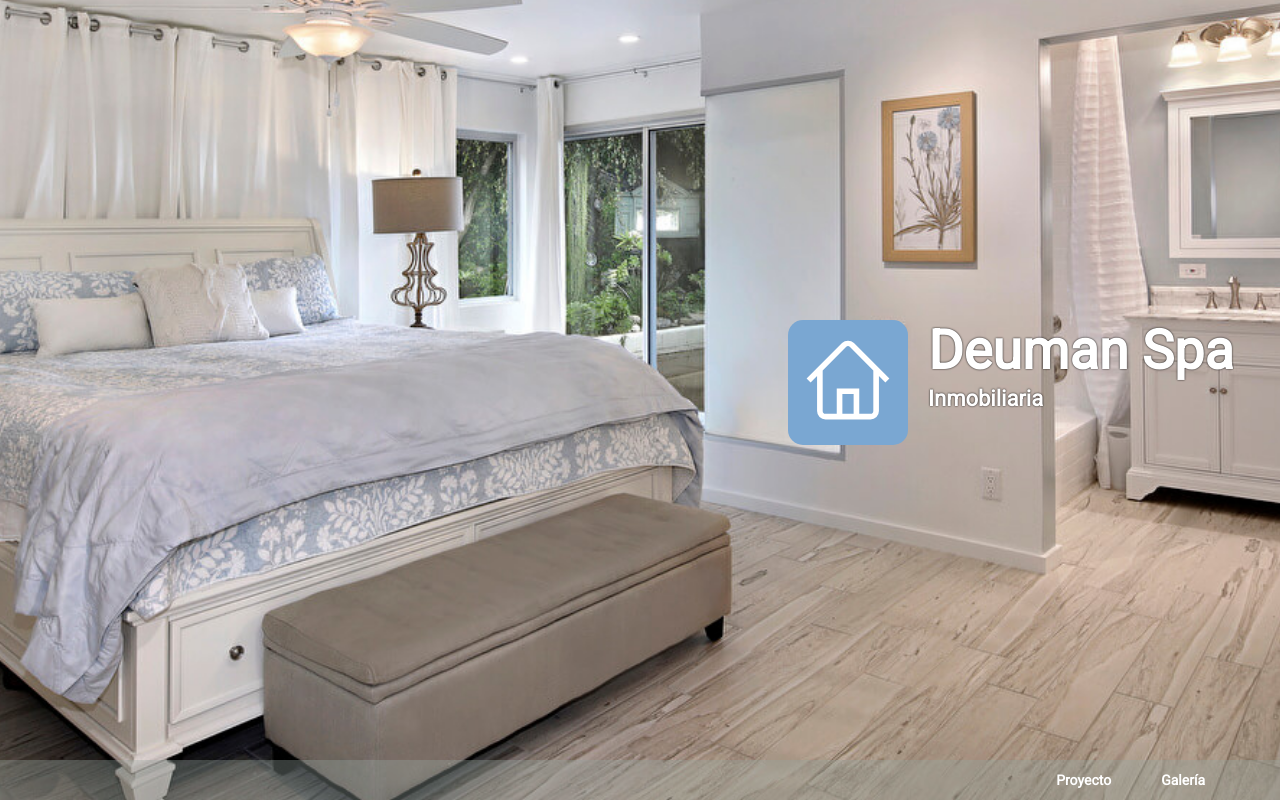
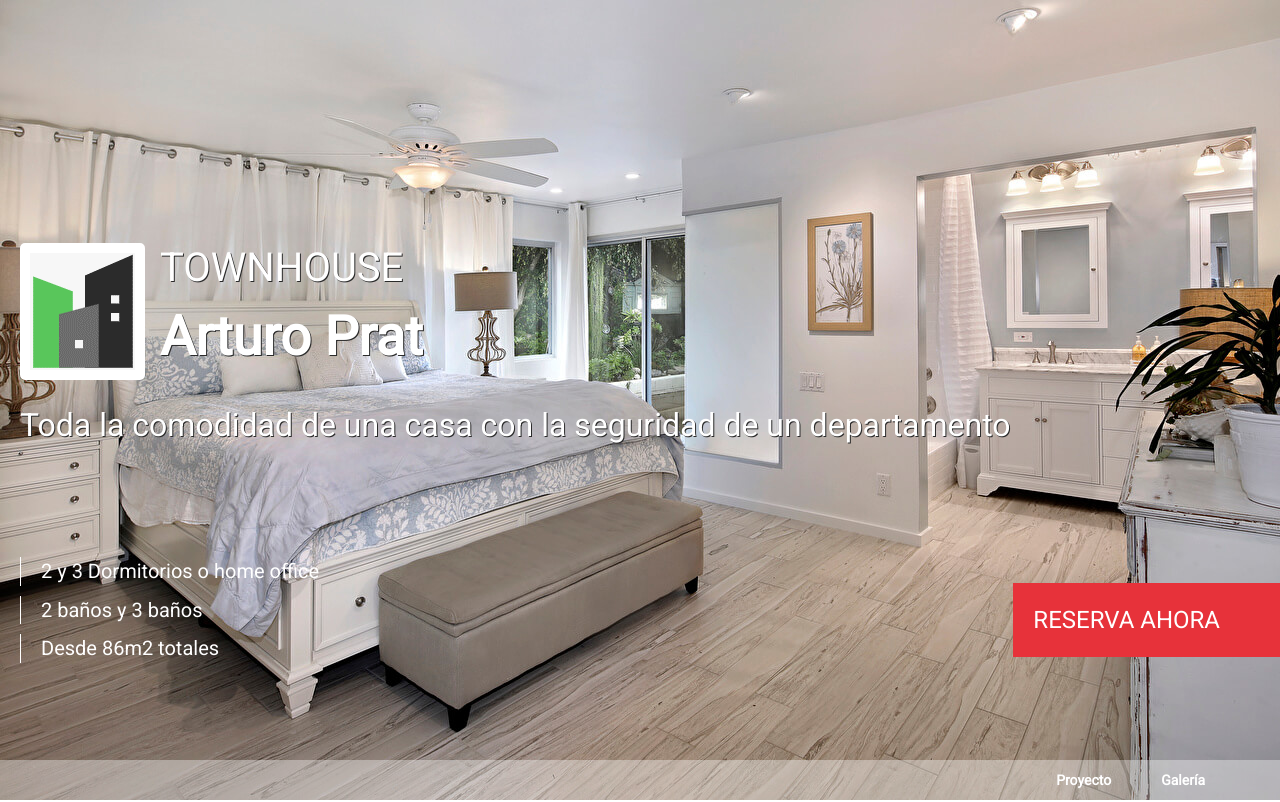
Before and after one commit to mixoO-O/arturo-prat-townhouse, a Next.js app: page / in a window 1280 px wide. Shown: the top 802 px of the page. Built offline with nearby package versions, Linux system fonts and the light colour scheme.

Commit message:
header has been updated

```diff
--- a/components/HeaderImage/HeaderImage.module.scss
+++ b/components/HeaderImage/HeaderImage.module.scss
@@ -1,41 +1,178 @@
 @import '/styles/vars.scss';
 
-$first-cut: 1050px;
-$second-cut: 810px;
-$third-cut: 620px;
-
-@mixin header-base {
+.headerWrapper {
   width: 100vw;
-  background-color: $secondary-light-color;
+  height: 100vh;
 }
 
-.headerFull {
-  @include header-base;
-  height: 100vh;
+.headerBackground {
+  width: 100% !important;
+  height: 100vh !important;
+  background-size: 100% !important;
+  background: url("/houses/house_2.jpg") no-repeat;
+  background-color: #2b2b2b;
 
-  @media screen and (max-width: $first-cut) {
-    height: 80vh;
+  @media screen and (max-width: $desktop-size) {
+    background-size: 140% !important;
+    background-position: center;
   }
 
-  @media screen and (max-width: $second-cut) {
-    height: 60vh;
+  @media screen and (max-width: $tablet-size) {
+    background-size: 200% !important;
+    background-position: center;
   }
 
-  @media screen and (max-width: $third-cut) {
-    height: 40vh;
+  @media screen and (max-width: $mobile-size) {
+    background-size: 400% !important;
+    background-position: center;
   }
 }
 
-.headerMid {
-  @include header-base;
-  height: 80vh;
+.headerLayout {
+  width: 100vw;
+  height: 100vh;
+  margin-top: -100vh;
 
+  display: grid;
+  grid-template-columns: .7fr .3fr;
+  grid-template-rows: .5fr .15fr .25fr;
 
-  @media screen and (max-width: $first-cut) {
-    height: 60vh;
+  @media screen and (max-width: $tablet-size) {
+    grid-template-columns: .6fr .4fr;
   }
 
-  @media screen and (max-width: $second-cut) {
-    height: 40vh;
+  @media screen and (max-width: $mobile-size) {
+    grid-template-columns: 1fr;
+    grid-template-rows: .4fr .2fr .2fr .2fr;
   }
 }
+
+.headerTitle {
+  grid-area: 1 / 1 / 2 / 3;
+  display: flex;
+  align-items: flex-end;
+  padding: 20px;
+
+  & div {
+    display: grid;
+    grid-template-columns: 140px 100%;
+    grid-template-rows: repeat(2, auto);
+    width: 100%;
+    text-shadow: 1px 1px #2b2b2b;
+
+    & img {
+      grid-area: 1 / 1 / 3 / 2;
+      border: 10px solid #FFF;
+      border-radius: 5px;
+      margin-right: 15px;
+    }
+
+    & h2 {
+      grid-area: 1 / 2 / 2 / 3;
+      font-size: 40px;
+      font-weight: 100;
+      color: #FFF;
+
+      @media screen and (max-width: $tablet-size) {
+        font-size: 35px;
+      }
+
+      @media screen and (max-width: $mobile-size) {
+        font-size: 24px;
+      }
+    }
+
+    & h1 {
+      grid-area: 2 / 2 / 3 / 3;
+      font-size: 54px;
+      font-weight: 600;
+      width: 100%;
+      color: #FFF;
+
+      @media screen and (max-width: $tablet-size) {
+        font-size: 48px;
+      }
+
+      @media screen and (max-width: $mobile-size) {
+        font-size: 32px;
+      }
+    }
+  }
+
+  @media screen and (max-width: $mobile-size) {
+    grid-area: 1 / 1 / 2 / 2;
+  }
+}
+
+.headerSubtitle {
+  grid-area: 2 / 1 / 3 / 3;
+  padding: 0 20px;
+
+  & h2 {
+    font-size: 32px;
+    color: #FFF;
+    text-shadow: 1px 1px #2b2b2b;
+    font-weight: 400;
+    overflow: hidden;
+
+    @media screen and (max-width: $tablet-size) {
+      font-size: 28px;
+    }
+
+    @media screen and (max-width: $mobile-size) {
+      font-size: 22px;
+      line-height: 30px;
+    }
+  }
+
+  @media screen and (max-width: $mobile-size) {
+    grid-area: 2 / 1 / 3 / 2;
+    display: flex;
+    align-items: center;
+  }
+}
+
+.headerList {
+  grid-area: 3 / 1 / 4 / 2;
+  display: flex;
+  align-items: center;
+
+  & ul {
+    list-style: none;
+
+    & li {
+      color: #FFF;
+      font-size: 20px;
+      font-weight: 400;
+      margin: 0 20px 10px 20px;
+      padding-left: 20px;
+      border-left: solid 1px #FFF;
+    }
+  }
+
+  @media screen and (max-width: $mobile-size) {
+    grid-area: 3 / 1 / 4 / 2;
+    align-items: flex-start;
+  }
+}
+
+.headerReservation {
+  grid-area: 3 / 2 / 4 / 3;
+  display: flex;
+  align-items: center;
+  justify-content: flex-end;
+
+  & div {
+    background-color: #e7323a;
+    padding: 20px 60px 20px 20px;
+    font-size: 24px;
+    color: #FFF;
+    max-width: 300px;
+    text-align: center;
+  }
+
+  @media screen and (max-width: $mobile-size) {
+    grid-area: 4 / 1 / 5 / 2;
+    justify-content: flex-start;
+  }
+}
--- a/components/HeaderImage/ImageBackground/ImageBackground.module.scss
+++ /dev/null
@@ -1,56 +0,0 @@
-@mixin base-image {
-  width: 100%;
-  height: 100%;
-  background-size: 180%;
-  background: url("/houses/house_2.jpg") no-repeat;
-  min-width: 410px;
-}
-
-.imageMovement {
-  @include base-image;
-  background-size: 180%;
-  animation: movement 10s both linear;
-}
-
-.imageZoomOut {
-  @include base-image;
-  background-position: center;
-  background-size: 150%;
-  animation: zoom-out 10s both linear;
-}
-
-@keyframes zoom-out {
-  0% {
-    background-size: 180%;
-  }
-
-  50% {
-    background-size: 150%;
-  }
-
-  100% {
-    background-size: 120%;
-  }
-}
-
-@keyframes movement {
-  0% {
-    background-position: bottom right;
-  }
-
-  25% {
-    background-position: center;
-  }
-
-  50% {
-    background-position: top left;
-  }
-
-  75% {
-    background-position: center;
-  }
-
-  100% {
-    background-position: bottom right;
-  }
-}
--- a/components/HeaderImage/ImageBackground/index.tsx
+++ /dev/null
@@ -1,25 +0,0 @@
-import React, { ReactElement } from 'react';
-import { ImageAnimation } from '../Types';
-import styles from './ImageBackground.module.scss';
-
-interface iProps {
-  children: ReactElement;
-  animation?: ImageAnimation;
-}
-
-const ImageBackground = ({ animation, children }: iProps) => {
-  const getType = (): string => {
-    switch (animation) {
-      case ImageAnimation.movement:
-        return styles.imageMovement;
-      case ImageAnimation.zoomOut:
-        return styles.imageZoomOut;
-      default:
-        return styles.imageZoomOut;
-    }
-  };
-
-  return <div className={getType()}>{children}</div>;
-};
-
-export default ImageBackground;
--- a/components/HeaderImage/Title/Title.module.scss
+++ /dev/null
@@ -1,121 +0,0 @@
-@import "/styles/vars.scss";
-
-$first-cut: 875px;
-$second-cut: 590px;
-$third-cut: 400px;
-
-@mixin title-base {
-  position: relative;
-  top: 0;
-  color: #FFF;
-  text-shadow: 0 0 2px #000;
-  display: flex;
-  width: 550px;
-
-  & h1, h4 {
-    margin: 0;
-    padding: 0;
-  }
-
-  & h1 {
-    font-size: 54px;
-  }
-
-  @media screen and (max-width: $first-cut) {
-    & h1 {
-      font-size: 40px;
-    }
-  }
-
-  @media screen and (max-width: $second-cut) {
-    & h1 {
-      font-size: 35px;
-    }
-  }
-}
-
-@mixin rightResponsive {
-  @media screen and (max-width: $first-cut) {
-    right: -40%;
-  }
-
-  @media screen and (max-width: $second-cut) {
-    right: -5%;
-  }
-}
-
-@mixin xsInTopRight {
-  @media screen and (max-width: $third-cut) {
-    top: 5%;
-    right: 0;
-  }
-}
-
-.titleTopRight {
-  @include title-base;
-  @include rightResponsive;
-  top: 0;
-  right: -5%;
-}
-
-.titleTopLeft {
-  @include title-base;
-  @include xsInTopRight;
-  top: 0;
-  left: 70%;
-}
-
-.titleCenterRight {
-  @include title-base;
-  @include rightResponsive;
-  @include xsInTopRight;
-  top: 40%;
-  right: -60%;
-}
-
-.titleCenterLeft {
-  @include title-base;
-  @include xsInTopRight;
-  top: 40%;
-  right: -5%;
-}
-
-.titleBottomRight {
-  @include title-base;
-  @include rightResponsive;
-  @include xsInTopRight;
-  top: 80%;
-  left: 70%;
-}
-
-.titleBottomLeft {
-  @include title-base;
-  @include xsInTopRight;
-  top: 80%;
-  right: -5%;
-}
-
-.logo {
-  background: $secondary-color;
-  padding: 15px;
-  border-radius: 15px;
-  margin: 0 20px;
-
-  @media screen and (max-width: $first-cut) {
-    padding: 10px;
-
-    & img {
-      width: 80px;
-      height: 80px;
-    }
-  }
-
-  @media screen and (max-width: $second-cut) {
-    padding: 5px;
-
-    & img {
-      width: 50px !important;
-      height: 50px !important;
-    }
-  }
-}
--- a/components/HeaderImage/Title/index.tsx
+++ /dev/null
@@ -1,47 +0,0 @@
-import React from 'react';
-import Image from 'next/image'
-import style from './Title.module.scss';
-import { TitlePosition } from '../Types';
-
-interface iProps {
-  text: string;
-  subtitle?: string;
-  position?: TitlePosition;
-}
-
-const Title = ({ text, subtitle, position }: iProps) => {
-  const getPosition = (): string => {
-    switch (position) {
-      case TitlePosition.topRight:
-        return style.titleTopRight;
-      case TitlePosition.topLeft:
-        return style.titleTopLeft;
-      case TitlePosition.centerRight:
-        return style.titleCenterRight;
-      case TitlePosition.centerLeft:
-        return style.titleCenterLeft;
-      case TitlePosition.bottomRight:
-        return style.titleBottomRight;
-      case TitlePosition.bottomLeft:
-        return style.titleBottomLeft;
-      default:
-        return style.titleCenterRight;
-    }
-  };
-
-  return (
-    <div className={getPosition()}>
-      <div className={style.logo}>
-        <Image src="/home.svg?fill=#FFF" alt="Logo" width={90} height={90} style={{ fill: '#FFF'}}  />
-      </div>
-      <div>
-        <h1>
-          {text}
-        </h1>
-        <h4>{subtitle}</h4>
-      </div>
-    </div>
-  );
-};
-
-export default Title;
--- a/components/HeaderImage/index.tsx
+++ b/components/HeaderImage/index.tsx
@@ -1,36 +1,37 @@
 import React from 'react';
-import Title from './Title';
-import { HeaderType, ImageAnimation } from './Types';
-import ImageBackground from './ImageBackground';
-
 import styles from './HeaderImage.module.scss';
 
-interface iProps {
-  title: string;
-  subtitle?: string;
-  type?: HeaderType;
-  animation?: ImageAnimation;
-}
+const HeaderImage = () => (
+  <div className={styles.headerWrapper}>
+    <div className={styles.headerBackground}></div>
+    <div className={styles.headerLayout}>
+      <div className={styles.headerTitle}>
+        <div>
+          <img src='/dummies/logo2.png' />
+          <h2>TOWNHOUSE</h2>
+          <h1>Arturo Prat</h1>
+        </div>
+      </div>
 
-const HeaderImage = (props: iProps) => {
-  const getType = (): string => {
-    switch (props.type) {
-      case HeaderType.full:
-        return styles.headerFull;
-      case HeaderType.medium:
-        return styles.headerMid;
-      default:
-        return styles.headerFull;
-    }
-  }
+      <div className={styles.headerSubtitle}>
+        <h2>Toda la comodidad de una casa con la seguridad de un departamento</h2>
+      </div>
 
-  return (
-    <div className={getType()}>
-      <ImageBackground animation={props.animation}>
-        <Title text={props.title} subtitle={props.subtitle} />
-      </ImageBackground>
+      <div className={styles.headerList}>
+        <ul>
+          <li>2 y 3 Dormitorios o home office </li>
+          <li>2 baños y 3 baños</li>
+          <li>Desde 86m2 totales</li>
+        </ul>
+      </div>
+
+      <div className={styles.headerReservation}>
+        <div>
+          <span>RESERVA AHORA</span>
+        </div>
+      </div>
     </div>
-  );
-};
+  </div>
+);
 
 export default HeaderImage;
--- a/components/Navbar/Navbar.module.scss
+++ b/components/Navbar/Navbar.module.scss
@@ -3,7 +3,7 @@
 .navbar {
   width: 100vw;
   height: 5vh;
-  background-color: #{$primary-light-color}5C;
+  background-color: #FFFFFF5C;
   margin-top: -5vh;
 
   & ul {
--- a/pages/index.tsx
+++ b/pages/index.tsx
@@ -2,35 +2,41 @@ import type { NextPage } from 'next';
 import { Carousel } from 'rsuite';
 import HeaderImage from '../components/HeaderImage';
 import Navbar from '../components/Navbar';
-
 import Parallax from '../components/Parallax';
 import Projects from '../components/Projects';
+
 import 'rsuite/dist/rsuite.min.css';
 
-const Home: NextPage = () => {
-  return (
-    <div>
-      <HeaderImage
-        title={'Deuman Spa'}
-        subtitle={'Inmobiliaria'}
-      />
+const Home: NextPage = () => (
+  <>
+    <HeaderImage />
+
     <Navbar />
 
     <Projects />
 
-      <div id="proyecto">
+    <div id='proyecto'>
       <Parallax />
     </div>
 
-      <div id="galeria" style={{ width: '100vw', height: '100vh', background: '#A8C9EA', display: 'flex', justifyContent: 'center', alignItems: 'center' }}>
-        <Carousel autoplay className="custom-slider" style={{ width: '50vw', height: "50vh"}}>
-          <img src="/houses/house_1.jpg" />
-          <img src="/houses/house_2.jpg" />
-          <img src="/houses/house_3.jpg" />
+    <div
+      id='galeria'
+      style={{
+        width: '100vw',
+        height: '100vh',
+        background: '#A8C9EA',
+        display: 'flex',
+        justifyContent: 'center',
+        alignItems: 'center',
+      }}
+    >
+      <Carousel autoplay className='custom-slider' style={{ width: '50vw', height: '50vh' }}>
+        <img src='/houses/house_1.jpg' />
+        <img src='/houses/house_2.jpg' />
+        <img src='/houses/house_3.jpg' />
       </Carousel>
     </div>
-    </div>
+  </>
 );
-};
 
 export default Home;
```
Also changed, not shown: public/dummies/logo2.png (added). Lines whose indentation alone changed are shown as unchanged.
